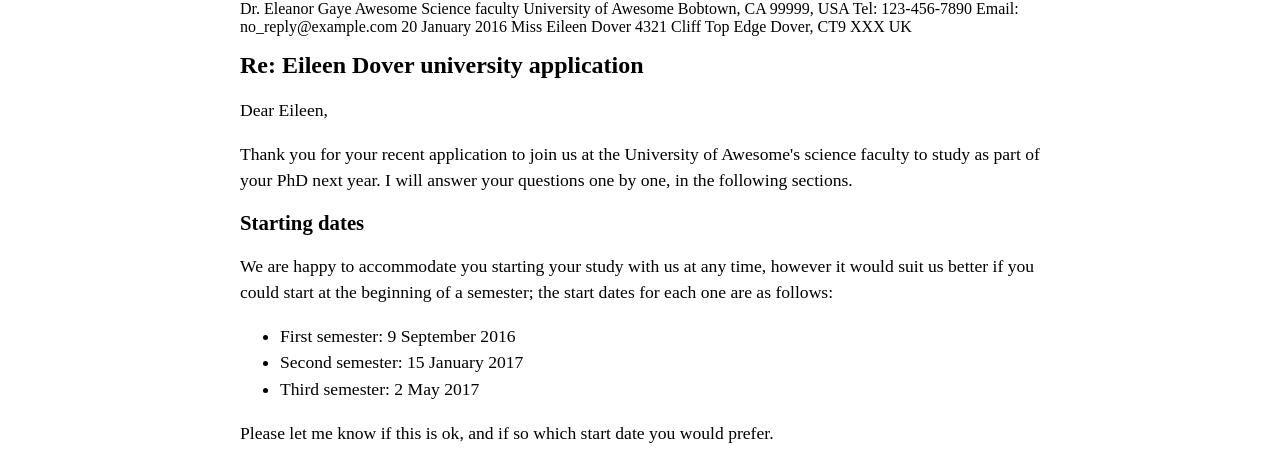
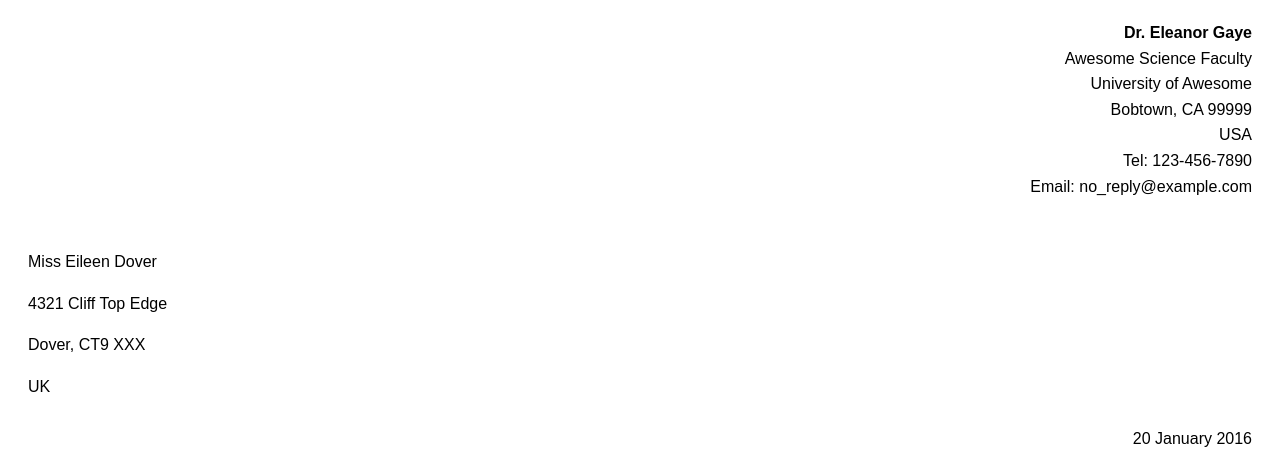
Before and after one commit to Harwinder280/web-development-, a plain HTML site: page lab 1/part 1/letter-text.html in a window 1280 px wide. Shown: the top 461 px of the page. Drawn offline with Linux system fonts and the light colour scheme.

Commit message:
updated above body of the letter

```diff
--- a/lab 1/part 1/letter-text.html
+++ b/lab 1/part 1/letter-text.html
@@ -5,31 +5,63 @@
 	Date: 13 September 2024
 
 	-->
-<!DOCTYPE html>
-<html lang="en">
+  <!DOCTYPE html>
+  <html lang="en">
+  <head>
+      <meta charset="UTF-8">
+      <meta name="viewport" content="width=device-width, initial-scale=1.0">
+      <title>Letter Format</title>
+      <style>
+          body {
+              font-family: Arial, sans-serif;
+          }
+          .container {
+              margin: 20px;
+          }
+          .sender {
+              text-align: right;
+              line-height: 1.6;
+          }
+          .sender h4 {
+              margin: 0;
+              font-weight: bold;
+          }
+          .sender p {
+              margin: 0;
+          }
+          .recipient {
+              margin-top: 50px;
+              line-height: 1.6;
+          }
+          .date {
+              margin-top: 30px;
+              text-align: right;
+          }
+      </style>
+  </head>
+  <body>
+      <div class="container">
+          <div class="sender">
+              <h4>Dr. Eleanor Gaye</h4>
+              <p>Awesome Science Faculty</p>
+              <p>University of Awesome</p>
+              <p>Bobtown, CA 99999</p>
+              <p>USA</p>
+              <p>Tel: 123-456-7890</p>
+              <p>Email: no_reply@example.com</p>
+          </div>
 
-  <head>
-    <meta charset="utf-8">
-    <title>University Letter</title>
-    <link rel="stylesheet" href="css.css">
-  </head>
+          <div class="recipient">
+              <p>Miss Eileen Dover</p>
+              <p>4321 Cliff Top Edge</p>
+              <p>Dover, CT9 XXX</p>
+              <p>UK</p>
+          </div>
 
-  <body>
-  Dr. Eleanor Gaye
-  Awesome Science faculty
-  University of Awesome
-  Bobtown, CA 99999,
-  USA
-  Tel: 123-456-7890
-  Email: no_reply@example.com
-
-  20 January 2016
-
-  Miss Eileen Dover
-  4321 Cliff Top Edge
-  Dover, CT9 XXX
-  UK
-
+          <div class="date">
+              <p>20 January 2016</p>
+          </div>
+      </div>
 
     <h1>Re: Eileen Dover university application</h1>
 
```
